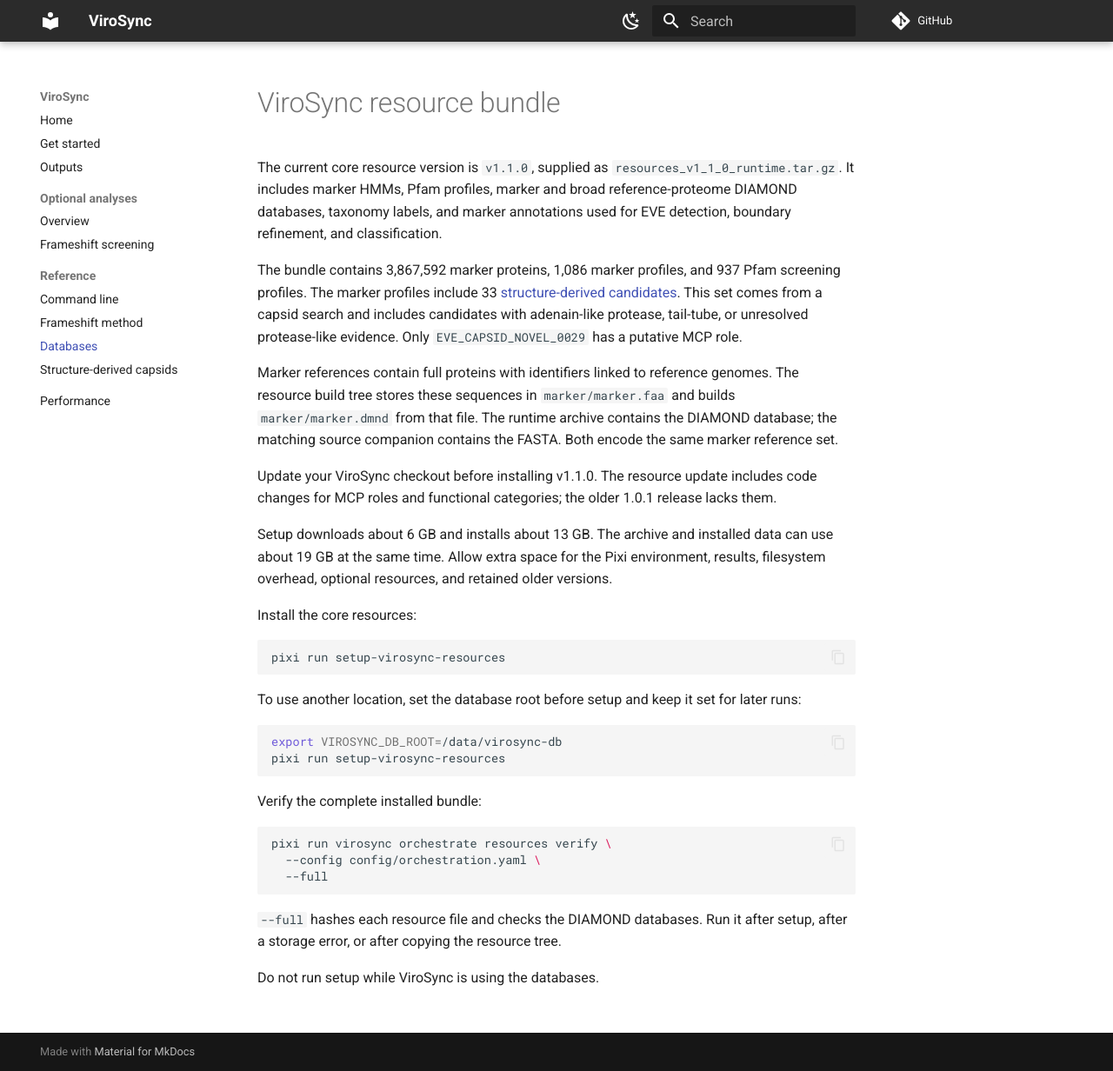
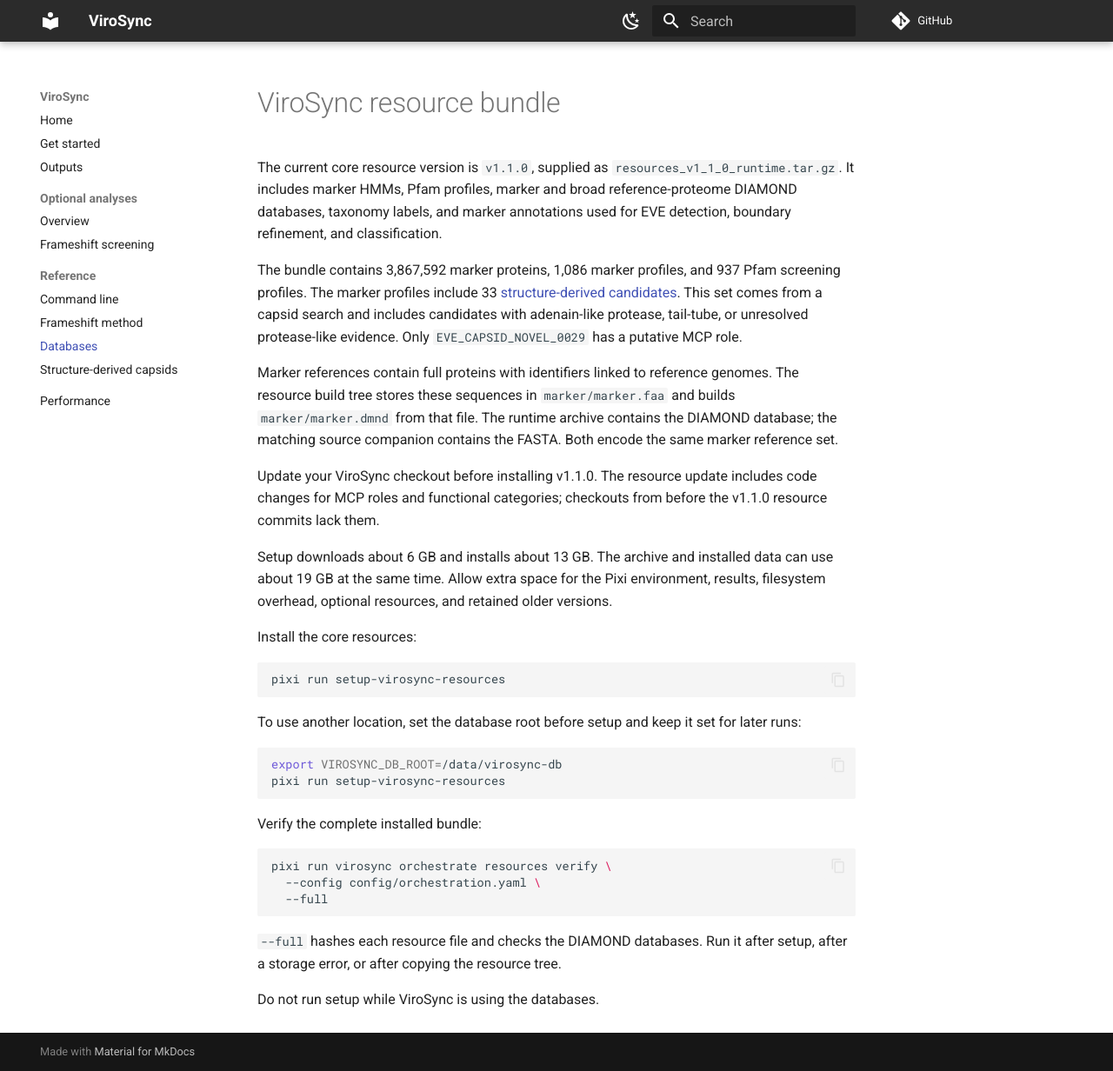
Before and after one commit to NeLLi-team/virosync, an MkDocs documentation site: the page built from docs/RESOURCE_BUNDLE.md, in a window 1280 px wide and 1232 px high. Shown: the whole window at 87% size. Built offline with MkDocs 1.6.1 and Material for MkDocs 9.7.7, drawn with Linux system fonts in a browser that asks for light colours; comment, search, counter and statistics services are not loaded.

Commit message:
docs(resources): align local guides with v1.1.0 defaults
The frameshift example expectation now names the v1.1.0 bundle used by the
local default, and the resource guide no longer says the 1.0.1 release lacks
code that local 1.0.1 checkouts contain.

```diff
--- a/docs/RESOURCE_BUNDLE.md
+++ b/docs/RESOURCE_BUNDLE.md
@@ -20,8 +20,8 @@
 the FASTA. Both encode the same marker reference set.
 
 Update your ViroSync checkout before installing v1.1.0. The resource update
-includes code changes for MCP roles and functional categories; the older
-1.0.1 release lacks them.
+includes code changes for MCP roles and functional categories; checkouts
+from before the v1.1.0 resource commits lack them.
 
 Setup downloads about 6 GB and installs about 13 GB. The archive and installed
 data can use about 19 GB at the same time. Allow extra space for the Pixi
```
Also changed, not shown: docs/FRAMESHIFT_SCREENING.md (+1 -1 lines).
